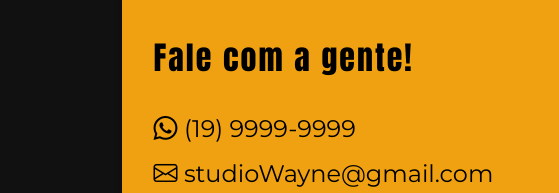
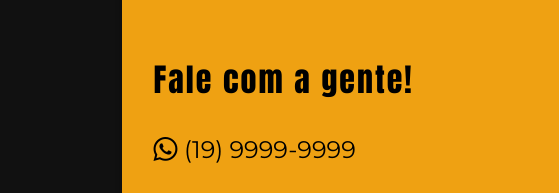
Before and after one commit to JoRicci/projeto-studio-wayne, a plain HTML site: page index.html in a window 1280 px wide. Shown: the part 5219-5412 px from the top of the page, 0-559 px from the left. Drawn offline with nearby package versions, Linux system fonts and the light colour scheme.

Commit message:
remove line

```diff
--- a/index.html
+++ b/index.html
@@ -202,7 +202,6 @@ Seu corpo é a prova viva da sua disciplina."</h2>
               <h3>Fale com a gente!</h3>
             <ul>
               <li><a href="#"><i class="bi bi-whatsapp"></i> (19) 9999-9999</a></li>
-              <li><a href="#"><i class="bi bi-envelope"></i> studioWayne@gmail.com</a></li>
             </ul>
             </div>
 
```
